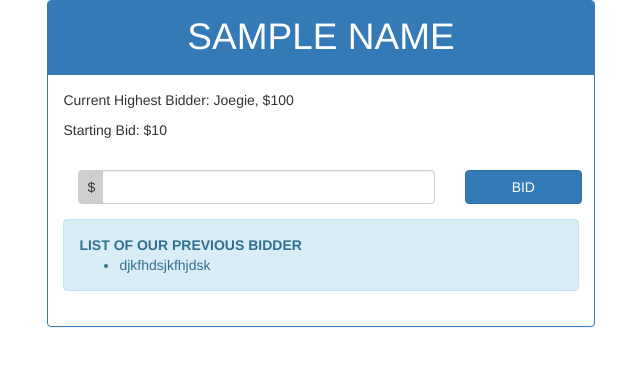
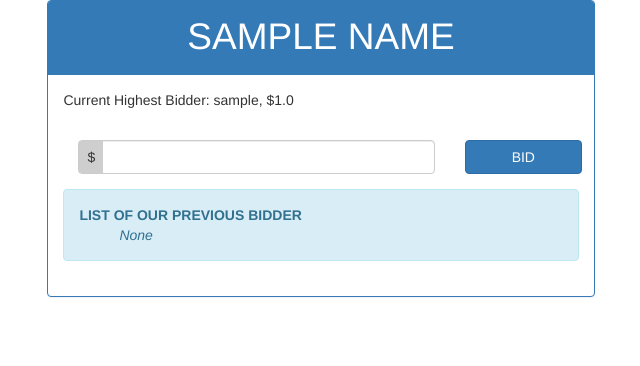
Before and after one commit to kiellabian/modest-market-name, a Django app: page /bidding/1/ in a window 1280 px wide. Shown: the top 366 px of the page, without its empty margins (319-959 px from the left). Run offline with Django 3.2, Linux system fonts and the light colour scheme; tables that the repository leaves empty hold one stand-in row (values such as "Sample post"); some libraries are stand-ins or nearby versions.

Commit message:
updated bidding template

```diff
--- a/market/name/templates/bidding.html
+++ b/market/name/templates/bidding.html
@@ -13,8 +13,11 @@
 	    <div class="panel-body">
 	        <div class="row">
 	            <div class="col-lg-12">
-	            	<p>Current Highest Bidder: Joegie, $100</p>
-	            	<p>Starting Bid: $10</p>
+					{% if highest_bid %}
+					<p>Current Highest Bidder: {{ highest_bid.owner.username }}, ${{ highest_bid.value}}</p>
+					{% else %}
+					<p>Starting Bid: {{ starting }}</p>
+					{% endif %}
 	                <form role="form" class="col-md-9">
 						<div class="form-group">
 						<span class="dollar">$</span>
@@ -29,7 +32,11 @@
 	        <div class="alert alert-info">
                 <strong>LIST OF OUR PREVIOUS BIDDER</strong>
                 <ul>
-                	<li>djkfhdsjkfhjdsk</li>
+                {% for bid in past_bids %}
+					<li>{{bid.owner.username}}, ${{bid.value}}</li>
+                {% empty %}
+					<em>None</em>
+                {% endfor %}
                 </ul>
             </div>
 	    </div>
```
